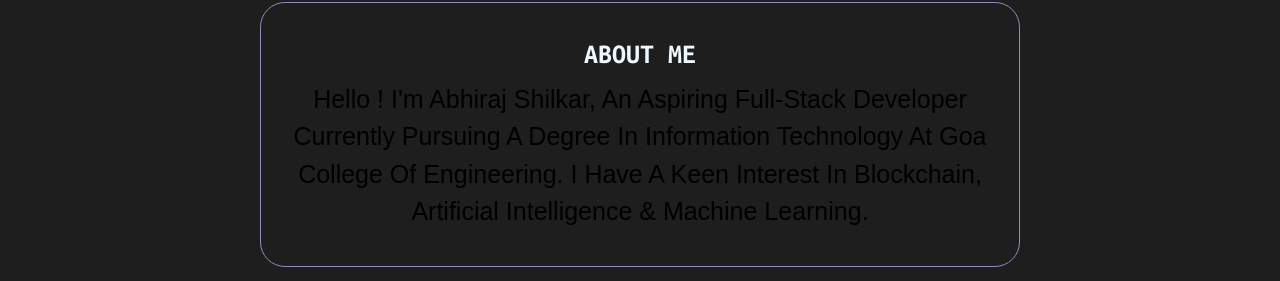
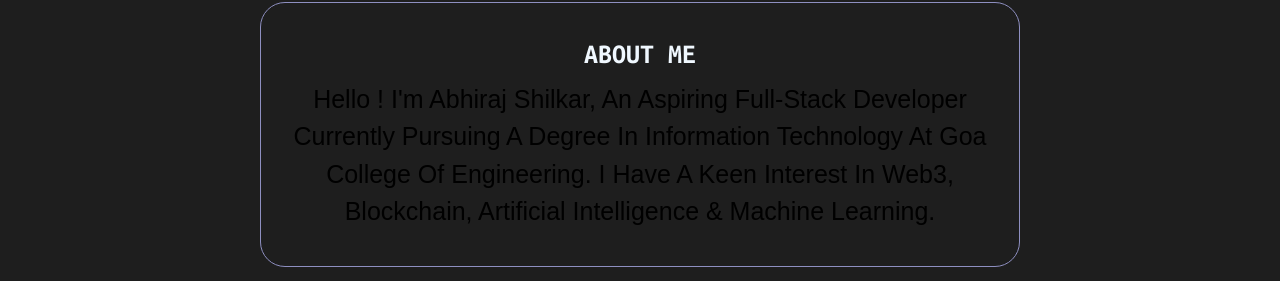
Before and after one commit to Abhiraj05/Personal_Portfolio_Website, a React (Vite) app: page / in a window 1280 px wide. Shown: the part 629-910 px from the top of the page. Built offline with nearby package versions, Linux system fonts and the light colour scheme; a web font is replaced by a local one.

Commit message:
Update About.jsx

```diff
--- a/src/About.jsx
+++ b/src/About.jsx
@@ -10,10 +10,11 @@ function About(){
             <p className='abt-txt'>about me</p>
             <div>
 
-    <p className="text-transparent bg-clip-text bg-gradient-to-br from-blue-500 to-white"> Hello !
-                 I'm Abhiraj Shilkar, an aspiring
-                full-stack developer currently pursuing a degree in information technology at Goa College of Engineering.
-                I have a keen interest in blockchain, artificial intelligence & machine learning.</p>
+    <p className="text-transparent bg-clip-text bg-gradient-to-br from-blue-500 to-white text-justify"> Hello !
+                 I'm Abhiraj Shilkar, an aspiring full-stack developer currently pursuing a degree in information technology at Goa College of Engineering.
+                I have a keen interest in web3, blockchain,
+                 artificial intelligence &
+                           machine learning.</p>
             </div>
         </div>
     );
```
